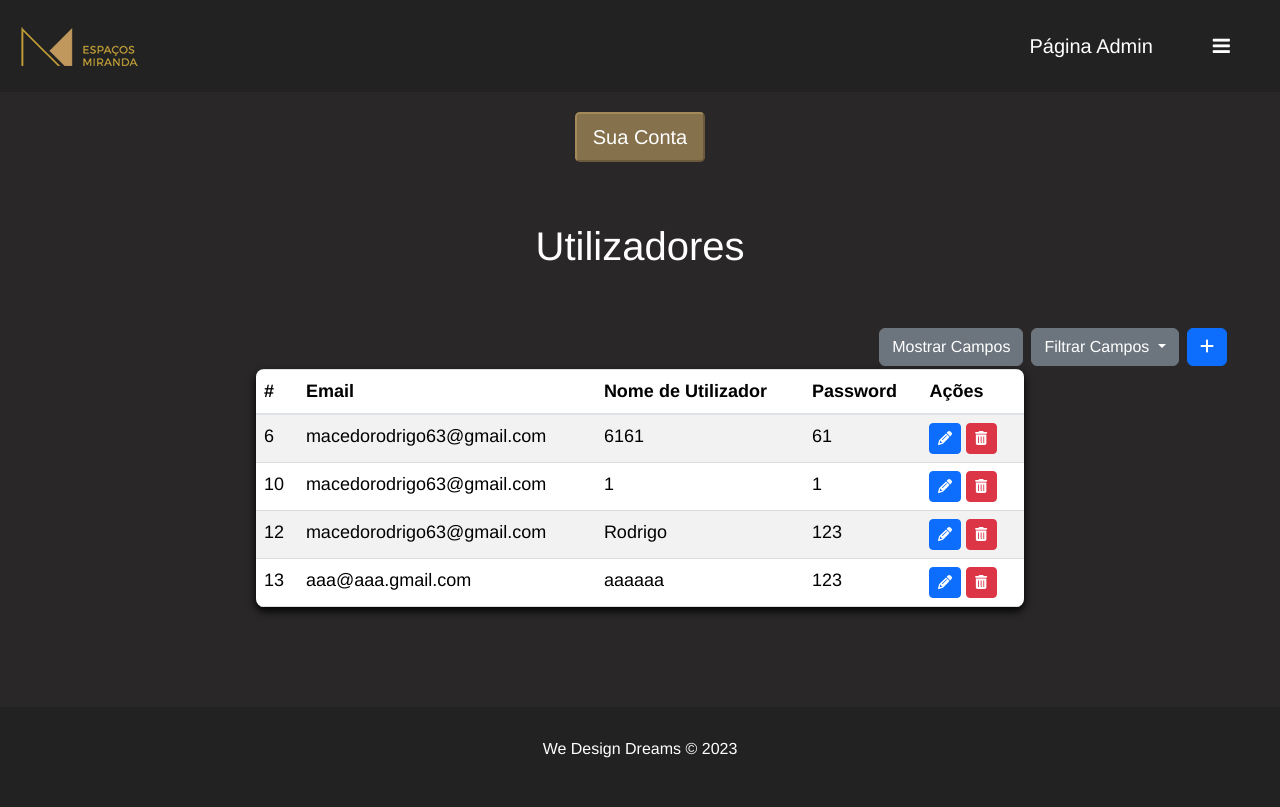
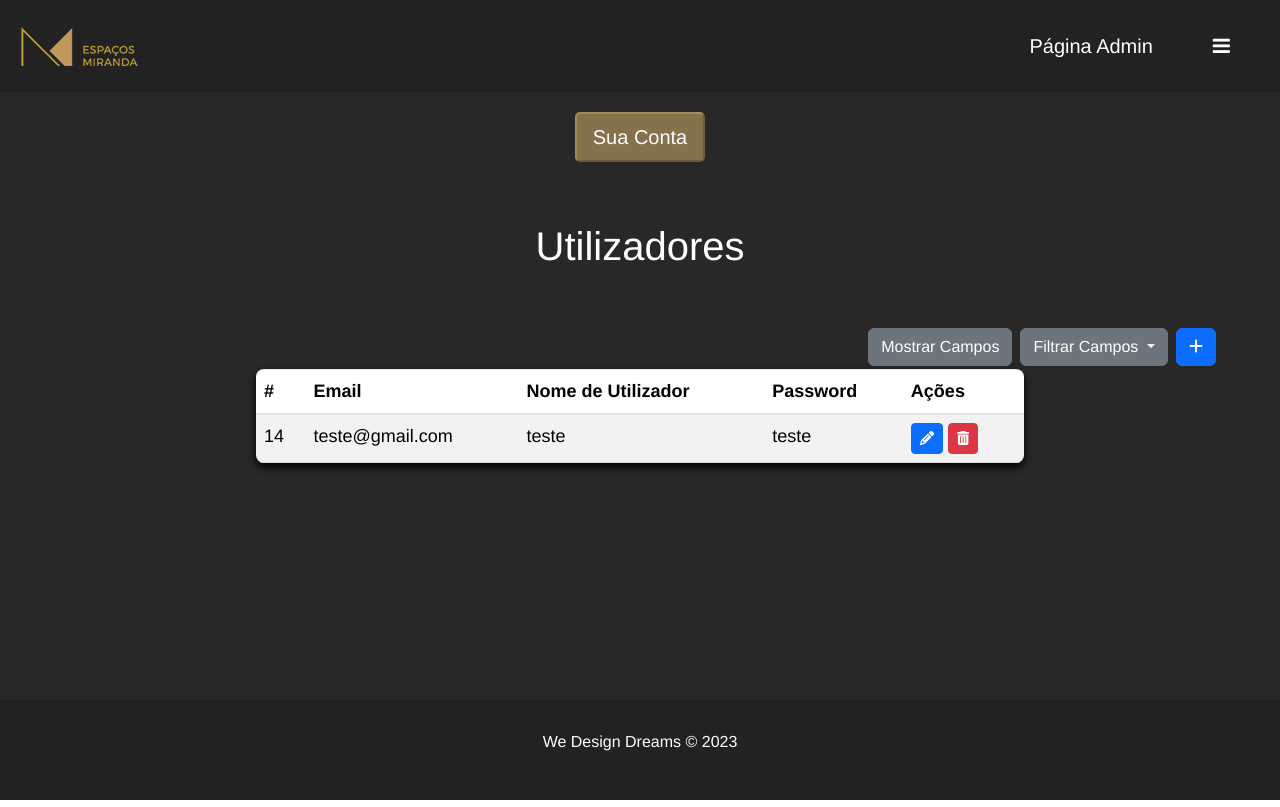
Before and after one commit to R0DRAPT/8_EspacosMiranda, a Vue app: page /DefinicoesAdmin/1 in a window 1280 px wide. Built offline with nearby package versions, Linux system fonts and the light colour scheme; data requests are answered from the project's data file.

Commit message:
Casa - Escola - SLA
tudo feito eu acho

```diff
--- a/db/db.json
+++ b/db/db.json
@@ -13,28 +13,10 @@
   ],
   "users": [
     {
-      "email": "macedorodrigo63@gmail.com",
-      "username": "6161",
-      "password": "61",
-      "id": 6
-    },
-    {
-      "email": "macedorodrigo63@gmail.com",
-      "username": "1",
-      "password": "1",
-      "id": 10
-    },
-    {
-      "email": "macedorodrigo63@gmail.com",
-      "username": "Rodrigo",
-      "password": "123",
-      "id": 12
-    },
-    {
-      "email": "aaa@aaa.gmail.com",
-      "username": "aaaaaa",
-      "password": "123",
-      "id": 13
+      "email": "teste@gmail.com",
+      "username": "teste",
+      "password": "teste",
+      "id": 14
     }
   ],
   "Sofas": [
@@ -44,14 +26,35 @@
       "dimensao": "400x100",
       "imagem": "sofaIdeal.jpg",
       "id": 1,
-      "preco": 5.54,
+      "preco": 7011,
       "componentes": [
         {
           "id": 3,
-          "nome": "2",
-          "dimensao": "2",
-          "precofixo": 3,
-          "imagem": "banner1.jpg"
+          "nome": "Braços",
+          "dimensao": "3x2",
+          "precofixo": 10,
+          "imagem": "bracosSofa.jpg"
+        },
+        {
+          "id": 2,
+          "nome": "Espuma",
+          "dimensao": "250x100",
+          "precofixo": 250,
+          "imagem": "espumaSofa.jpg"
+        },
+        {
+          "id": 3,
+          "nome": "Estrutura",
+          "dimensao": "300x200x50",
+          "precofixo": 1500,
+          "imagem": "estruturaSofa.jpg"
+        },
+        {
+          "id": 4,
+          "nome": "Pes",
+          "dimensao": "2x4",
+          "precofixo": 10,
+          "imagem": "pesSofa.jpg"
         }
       ]
     }
--- a/src/views/AposLogin/Catalogo/Sofas.vue
+++ b/src/views/AposLogin/Catalogo/Sofas.vue
@@ -395,7 +395,7 @@ export default {
 
 .btn-MostrarTudo {
   margin-right: 8px;
-  margin-left: 1368px; /* Casa: 1235px / Escola: 1368px */
+  margin-left: 1318px; /* Casa: 1284px / Casa F11: 1318px / Escola: 1368px */
   margin-bottom: 3px;
 }
 
--- a/src/views/AposLogin/PastaAdmin/CatalogoAdmin/BanquetasAdmin.vue
+++ b/src/views/AposLogin/PastaAdmin/CatalogoAdmin/BanquetasAdmin.vue
@@ -430,7 +430,7 @@
                   <input type="text" class="form-control" placeholder="Nova imagem" v-model="editedComponente.imagem">
                 </div>
                 <div class="mb-3 corpo-modal-imagem" v-if="editedComponente.imagem">
-                  <img :src="`/img/catalogo/ImagensArtigos/${editedComponente.imagem}`" alt="Imagem">
+                  <img :src="`/img/catalogo/ImagensComponentes/${editedComponente.imagem}`" alt="Imagem">
                 </div>
               </form>
             </div>
--- a/src/views/AposLogin/PastaAdmin/CatalogoAdmin/CadeirasAdmin.vue
+++ b/src/views/AposLogin/PastaAdmin/CatalogoAdmin/CadeirasAdmin.vue
@@ -434,7 +434,7 @@
                   <input type="text" class="form-control" placeholder="Nova imagem" v-model="editedComponente.imagem">
                 </div>
                 <div class="mb-3 corpo-modal-imagem" v-if="editedComponente.imagem">
-                  <img :src="`/img/catalogo/ImagensArtigos/${editedComponente.imagem}`" alt="Imagem">
+                  <img :src="`/img/catalogo/ImagensComponentes/${editedComponente.imagem}`" alt="Imagem">
                 </div>
               </form>
             </div>
--- a/src/views/AposLogin/PastaAdmin/CatalogoAdmin/CadeiroesAdmin.vue
+++ b/src/views/AposLogin/PastaAdmin/CatalogoAdmin/CadeiroesAdmin.vue
@@ -432,7 +432,7 @@
                   <input type="text" class="form-control" placeholder="Nova imagem" v-model="editedComponente.imagem">
                 </div>
                 <div class="mb-3 corpo-modal-imagem" v-if="editedComponente.imagem">
-                  <img :src="`/img/catalogo/ImagensArtigos/${editedComponente.imagem}`" alt="Imagem">
+                  <img :src="`/img/catalogo/ImagensComponentes/${editedComponente.imagem}`" alt="Imagem">
                 </div>
               </form>
             </div>
--- a/src/views/AposLogin/PastaAdmin/CatalogoAdmin/CamasAdmin.vue
+++ b/src/views/AposLogin/PastaAdmin/CatalogoAdmin/CamasAdmin.vue
@@ -432,7 +432,7 @@
                   <input type="text" class="form-control" placeholder="Nova imagem" v-model="editedComponente.imagem">
                 </div>
                 <div class="mb-3 corpo-modal-imagem" v-if="editedComponente.imagem">
-                  <img :src="`/img/catalogo/ImagensArtigos/${editedComponente.imagem}`" alt="Imagem">
+                  <img :src="`/img/catalogo/ImagensComponentes/${editedComponente.imagem}`" alt="Imagem">
                 </div>
               </form>
             </div>
--- a/src/views/AposLogin/PastaAdmin/CatalogoAdmin/ConsolasAdmin.vue
+++ b/src/views/AposLogin/PastaAdmin/CatalogoAdmin/ConsolasAdmin.vue
@@ -432,7 +432,7 @@
                   <input type="text" class="form-control" placeholder="Nova imagem" v-model="editedComponente.imagem">
                 </div>
                 <div class="mb-3 corpo-modal-imagem" v-if="editedComponente.imagem">
-                  <img :src="`/img/catalogo/ImagensArtigos/${editedComponente.imagem}`" alt="Imagem">
+                  <img :src="`/img/catalogo/ImagensComponentes/${editedComponente.imagem}`" alt="Imagem">
                 </div>
               </form>
             </div>
--- a/src/views/AposLogin/PastaAdmin/CatalogoAdmin/MesasAdmin.vue
+++ b/src/views/AposLogin/PastaAdmin/CatalogoAdmin/MesasAdmin.vue
@@ -432,7 +432,7 @@
                   <input type="text" class="form-control" placeholder="Nova imagem" v-model="editedComponente.imagem">
                 </div>
                 <div class="mb-3 corpo-modal-imagem" v-if="editedComponente.imagem">
-                  <img :src="`/img/catalogo/ImagensArtigos/${editedComponente.imagem}`" alt="Imagem">
+                  <img :src="`/img/catalogo/ImagensComponentes/${editedComponente.imagem}`" alt="Imagem">
                 </div>
               </form>
             </div>
--- a/src/views/AposLogin/PastaAdmin/CatalogoAdmin/MesasCabeceiraAdmin.vue
+++ b/src/views/AposLogin/PastaAdmin/CatalogoAdmin/MesasCabeceiraAdmin.vue
@@ -428,7 +428,7 @@
                   <input type="text" class="form-control" placeholder="Nova imagem" v-model="editedComponente.imagem">
                 </div>
                 <div class="mb-3 corpo-modal-imagem" v-if="editedComponente.imagem">
-                  <img :src="`/img/catalogo/ImagensArtigos/${editedComponente.imagem}`" alt="Imagem">
+                  <img :src="`/img/catalogo/ImagensComponentes/${editedComponente.imagem}`" alt="Imagem">
                 </div>
               </form>
             </div>
--- a/src/views/AposLogin/PastaAdmin/CatalogoAdmin/PecasDecoracaoAdmin.vue
+++ b/src/views/AposLogin/PastaAdmin/CatalogoAdmin/PecasDecoracaoAdmin.vue
@@ -429,7 +429,7 @@
                   <input type="text" class="form-control" placeholder="Nova imagem" v-model="editedComponente.imagem">
                 </div>
                 <div class="mb-3 corpo-modal-imagem" v-if="editedComponente.imagem">
-                  <img :src="`/img/catalogo/ImagensArtigos/${editedComponente.imagem}`" alt="Imagem">
+                  <img :src="`/img/catalogo/ImagensComponentes/${editedComponente.imagem}`" alt="Imagem">
                 </div>
               </form>
             </div>
--- a/src/views/AposLogin/PastaAdmin/CatalogoAdmin/SofasAdmin.vue
+++ b/src/views/AposLogin/PastaAdmin/CatalogoAdmin/SofasAdmin.vue
@@ -430,7 +430,7 @@
                   <input type="text" class="form-control" placeholder="Nova imagem" v-model="editedComponente.imagem">
                 </div>
                 <div class="mb-3 corpo-modal-imagem" v-if="editedComponente.imagem">
-                  <img :src="`/img/catalogo/ImagensArtigos/${editedComponente.imagem}`" alt="Imagem">
+                  <img :src="`/img/catalogo/ImagensComponentes/${editedComponente.imagem}`" alt="Imagem">
                 </div>
               </form>
             </div>
@@ -1269,7 +1269,7 @@ export default {
 /* Botão que mexe com os outros */
 .btn-MostrarTudo {
   margin-right: 8px;
-  margin-left: 1320px; /* Casa: 1235px / Escola: 1320px */
+  margin-left: 1270px; /* Casa: 1235px / Casa f11: 1270px / Escola: 1320px */
   margin-bottom: 3px;
 }
 
--- a/src/views/AposLogin/PastaAdmin/DefinicoesAdmin.vue
+++ b/src/views/AposLogin/PastaAdmin/DefinicoesAdmin.vue
@@ -43,7 +43,7 @@
               <!-- Chave -->
               <div class="mb-3" style="font-family: Verdana;">
                   <input type="text" class="form-control" id="chave" placeholder="Chave" v-model="editedData.chave" autocomplete="off" :readonly="!isEditing">
-              </div>>
+              </div>
 
             </form>
           </div>
@@ -690,7 +690,7 @@ th, td {
 
 .btn-MostrarTudo {
   margin-right: 8px;
-  margin-left: 826px;
+  margin-left: 804px; /*  Escola - 826px / casa F11 - 804px */
   margin-bottom: 3px;
 }
 
```
